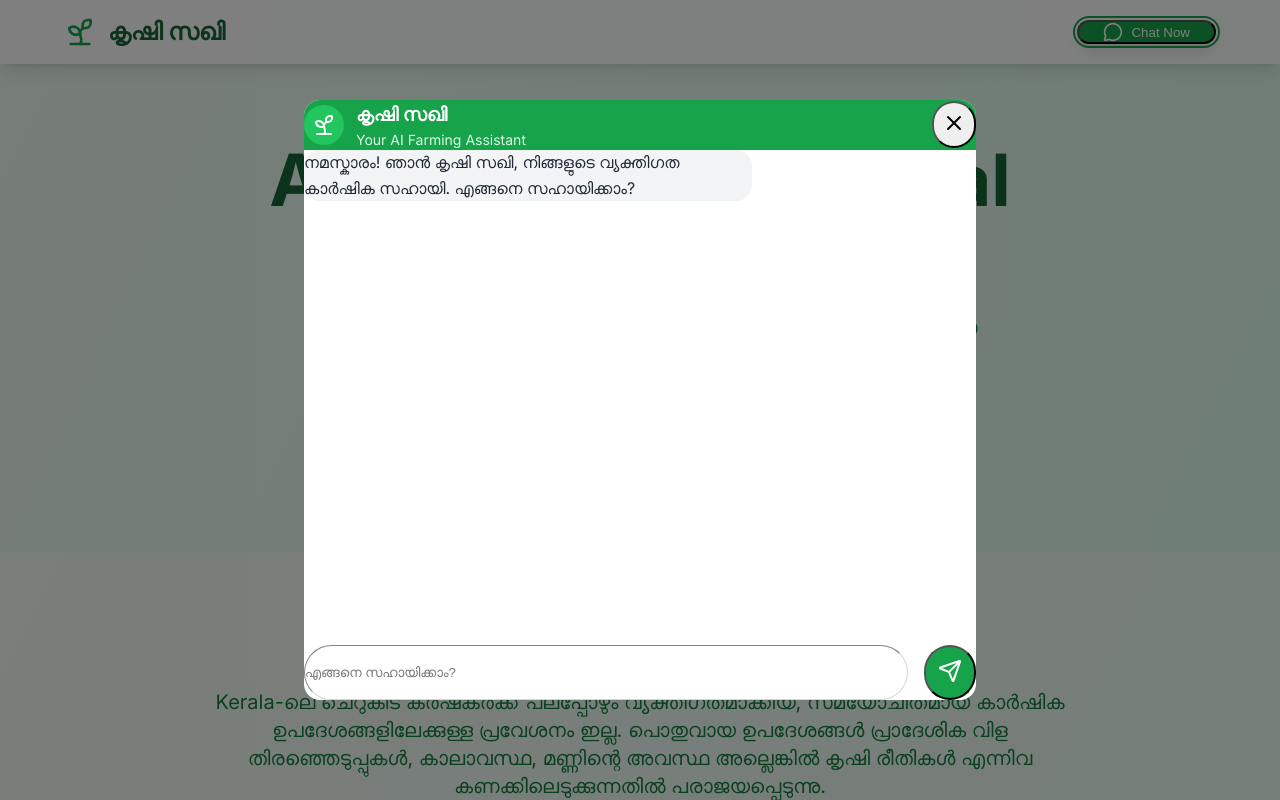
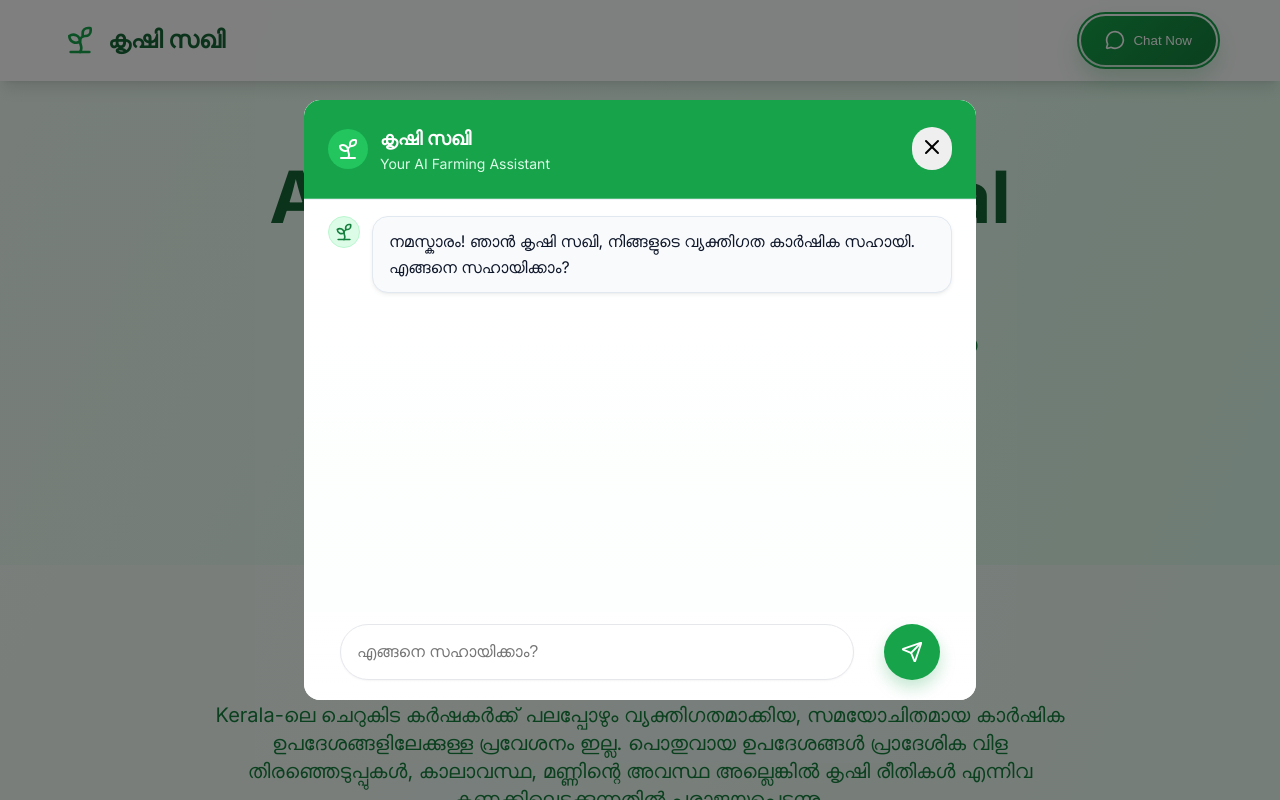
Before and after one commit to evanferrao/personal-farming-assistant, a React (Vite) app: page / in a window 1280 px wide. Both pictures are taken after a click on the button "Chat Now". Shown: the top 800 px of the page. Built offline with nearby package versions, Linux system fonts and the light colour scheme.

Commit message:
Improve CSS

```diff
--- a/src/App.css
+++ b/src/App.css
@@ -213,3 +213,224 @@ html {
 .typing-dot:nth-child(3) {
   animation-delay: 0.4s;
 }
+
+/* Modern Chat UI (ChatGPT-like) */
+.message-row {
+  display: flex;
+  align-items: flex-start;
+  gap: 12px;
+}
+
+.message-row.from-user {
+  justify-content: flex-end;
+}
+
+.message-row.from-bot {
+  justify-content: flex-start;
+}
+
+.avatar {
+  flex: 0 0 auto;
+  width: 32px;
+  height: 32px;
+  border-radius: 9999px;
+  display: flex;
+  align-items: center;
+  justify-content: center;
+  font-size: 16px;
+  line-height: 1;
+}
+
+.avatar.bot {
+  background: var(--green-100);
+  color: var(--green-700);
+  border: 1px solid var(--green-200);
+}
+
+.avatar.user {
+  background: #e5f9ef;
+  color: var(--green-800);
+  border: 1px solid #c9f1da;
+}
+
+.bubble {
+  position: relative;
+  max-width: 72ch;
+  padding: 12px 16px;
+  border-radius: 16px;
+  box-shadow: 0 1px 1px rgba(0,0,0,0.02), 0 2px 4px rgba(0,0,0,0.06);
+  transition: transform 0.15s ease, box-shadow 0.2s ease;
+  white-space: pre-wrap;
+  word-break: break-word;
+}
+
+.bubble:hover {
+  transform: translateY(-1px);
+  box-shadow: 0 6px 16px rgba(0,0,0,0.08);
+}
+
+.bot-bubble {
+  background: #f8fafc;
+  color: #0f172a;
+  border: 1px solid #e2e8f0;
+}
+
+.user-bubble {
+  background: linear-gradient(135deg, var(--green-600), var(--green-700));
+  color: white;
+  border: 1px solid rgba(255,255,255,0.15);
+}
+
+/* Typing bubble */
+.bubble.typing {
+  display: inline-flex;
+  align-items: center;
+  gap: 8px;
+}
+
+.typing-dot {
+  display: inline-block;
+  width: 6px;
+  height: 6px;
+  background: #9ca3af;
+  border-radius: 50%;
+}
+
+/* Input Area */
+.chat-input-area {
+  background: linear-gradient(180deg, rgba(255,255,255,0.8), rgba(255,255,255,1));
+  backdrop-filter: saturate(140%) blur(6px);
+  padding-top: 12px;
+  padding-bottom: 20px; /* extra bottom padding as requested */
+}
+
+.chat-input-wrap {
+  align-items: center;
+  padding-left: 12px;
+  padding-right: 12px;
+  gap: 14px; /* increase input-send spacing */
+}
+
+.chat-input {
+  background: #ffffff;
+  border: 1px solid #e5e7eb;
+  box-shadow: 0 1px 2px rgba(0,0,0,0.04);
+}
+
+.chat-input:hover {
+  box-shadow: 0 2px 6px rgba(0,0,0,0.06);
+}
+
+.send-btn {
+  box-shadow: 0 8px 16px rgba(22, 163, 74, 0.25);
+}
+
+.send-btn:hover {
+  box-shadow: 0 10px 20px rgba(22, 163, 74, 0.35);
+}
+
+/* Modal polish */
+.chat-messages {
+  background: linear-gradient(180deg, #ffffff 0%, #fcfffd 100%);
+  border-top: 1px solid #eef2f7;
+}
+
+/* ===== Chat polish based on feedback ===== */
+/* Add comfy padding so first bubble doesn't touch the header */
+.chat-messages {
+  padding-top: 16px;
+  padding-bottom: 16px;
+}
+
+/* Ensure modal corners are actually rounded on all edges */
+.chat-modal {
+  border-radius: 16px;
+  overflow: hidden; /* clip inner areas so the bottom looks curved */
+}
+
+/* Header compact divider and remove ugly focus border on close icon */
+.chat-header {
+  border-bottom: 1px solid rgba(255,255,255,0.25);
+}
+
+.icon-btn,
+.send-btn {
+  border: none;
+  outline: none;
+}
+
+.icon-btn:focus,
+.send-btn:focus { outline: none !important; }
+.icon-btn:focus-visible,
+.send-btn:focus-visible {
+  outline: none !important;
+  box-shadow: 0 0 0 3px rgba(22,163,74,0.35);
+}
+
+/* Larger input and consistent send button size */
+.chat-input {
+  height: 56px;
+  padding: 0 16px;
+  font-size: 1rem;
+}
+
+.send-btn {
+  width: 56px;
+  height: 56px;
+  display: inline-flex;
+  align-items: center;
+  justify-content: center;
+  border: none;
+}
+
+.send-btn svg { width: 22px; height: 22px; }
+
+/* Improve vertical rhythm between messages */
+.message-row + .message-row { margin-top: 12px; }
+
+/* Chat Now CTA styles */
+.chat-launch-btn {
+  background: linear-gradient(135deg, var(--green-600), var(--green-700));
+  border: none;
+  outline: none;
+  box-shadow: 0 12px 24px rgba(22,163,74,0.25);
+  padding-top: 0.9rem; /* taller */
+  padding-bottom: 0.9rem;
+}
+
+.chat-launch-btn:hover {
+  filter: brightness(1.02);
+  box-shadow: 0 16px 30px rgba(22,163,74,0.35);
+}
+
+.chat-launch-btn:focus-visible {
+  outline: none;
+  box-shadow: 0 0 0 3px rgba(34,197,94,0.35), 0 12px 24px rgba(22,163,74,0.25);
+}
+
+/* Hero CTA buttons */
+.cta-btn { border: none; outline: none; }
+.cta-btn:focus-visible { box-shadow: 0 0 0 3px rgba(22,163,74,0.35); }
+
+.primary-cta {
+  background: linear-gradient(135deg, var(--green-600), var(--green-700));
+  color: #fff;
+  box-shadow: 0 12px 24px rgba(22,163,74,0.25);
+}
+
+.primary-cta:hover {
+  filter: brightness(1.02);
+  box-shadow: 0 16px 30px rgba(22,163,74,0.35);
+}
+
+.secondary-cta {
+  background: #ecfdf5; /* soft emerald */
+  color: var(--green-800);
+  box-shadow: inset 0 0 0 0 transparent, 0 6px 14px rgba(16,185,129,0.15);
+}
+
+.secondary-cta:hover {
+  background: #d1fae5;
+  color: var(--green-900);
+  box-shadow: 0 10px 20px rgba(16,185,129,0.25);
+}
--- a/src/App.jsx
+++ b/src/App.jsx
@@ -86,7 +86,7 @@ function App() {
             whileHover={{ scale: 1.05 }}
             whileTap={{ scale: 0.95 }}
             onClick={() => setIsChatOpen(true)}
-            className="bg-green-600 hover:bg-green-700 text-white px-6 py-3 rounded-full flex items-center space-x-2 transition-all duration-300 shadow-lg hover:shadow-xl"
+            className="bg-green-600 hover:bg-green-700 text-white px-6 py-3 rounded-full flex items-center space-x-2 transition-all duration-300 shadow-lg hover:shadow-xl chat-launch-btn"
           >
             <MessageCircle className="w-5 h-5" />
             <span>Chat Now</span>
@@ -126,14 +126,14 @@ function App() {
               whileHover={{ scale: 1.05 }}
               whileTap={{ scale: 0.95 }}
               onClick={() => setIsChatOpen(true)}
-              className="bg-green-600 hover:bg-green-700 text-white px-8 py-4 rounded-full text-lg font-semibold transition-all duration-300 shadow-lg hover:shadow-xl"
+              className="bg-green-600 hover:bg-green-700 text-white px-8 py-4 rounded-full text-lg font-semibold transition-all duration-300 shadow-lg hover:shadow-xl cta-btn primary-cta"
             >
               Start Farming Journey
             </motion.button>
             <motion.button
               whileHover={{ scale: 1.05 }}
               whileTap={{ scale: 0.95 }}
-              className="border-2 border-green-600 text-green-600 hover:bg-green-600 hover:text-white px-8 py-4 rounded-full text-lg font-semibold transition-all duration-300"
+              className="text-green-700 px-8 py-4 rounded-full text-lg font-semibold transition-all duration-300 cta-btn secondary-cta"
             >
               Learn More
             </motion.button>
@@ -261,10 +261,10 @@ function App() {
               initial={{ scale: 0.5, opacity: 0 }}
               animate={{ scale: 1, opacity: 1 }}
               exit={{ scale: 0.5, opacity: 0 }}
-              className="bg-white rounded-2xl w-full max-w-2xl h-[600px] flex flex-col shadow-2xl"
+              className="bg-white rounded-2xl w-full max-w-2xl h-[600px] flex flex-col shadow-2xl chat-modal"
             >
               {/* Chat Header */}
-              <div className="bg-green-600 text-white p-6 rounded-t-2xl flex justify-between items-center">
+              <div className="bg-green-600 text-white p-6 rounded-t-2xl flex justify-between items-center chat-header">
                 <div className="flex items-center space-x-3">
                   <div className="w-10 h-10 bg-green-500 rounded-full flex items-center justify-center">
                     <Sprout className="w-6 h-6" />
@@ -276,50 +276,65 @@ function App() {
                 </div>
                 <button
                   onClick={() => setIsChatOpen(false)}
-                  className="hover:bg-green-500 p-2 rounded-full transition-colors"
+                  className="hover:bg-green-500 p-2 rounded-full transition-colors icon-btn"
                 >
                   <X className="w-6 h-6" />
                 </button>
               </div>
 
               {/* Chat Messages */}
-              <div className="flex-1 p-6 overflow-y-auto space-y-4">
+              <div className="flex-1 p-6 overflow-y-auto space-y-4 chat-messages">
                 {messages.map((message) => (
                   <motion.div
                     key={message.id}
                     initial={{ opacity: 0, y: 20 }}
                     animate={{ opacity: 1, y: 0 }}
-                    className={`flex ${message.sender === 'user' ? 'justify-end' : 'justify-start'}`}
+                    className={`message-row ${message.sender === 'user' ? 'from-user' : 'from-bot'}`}
                   >
+                    {message.sender !== 'user' && (
+                      <div className="avatar bot">
+                        <Sprout className="w-5 h-5" />
+                      </div>
+                    )}
                     <div
-                      className={`max-w-xs lg:max-w-md px-4 py-3 rounded-2xl ${
-                        message.sender === 'user'
-                          ? 'bg-green-600 text-white'
-                          : 'bg-gray-100 text-gray-800'
+                      className={`bubble ${
+                        message.sender === 'user' ? 'user-bubble' : 'bot-bubble'
                       }`}
                     >
                       {message.text}
                     </div>
+                    {message.sender === 'user' && (
+                      <div className="avatar user">🧑‍🌾</div>
+                    )}
                   </motion.div>
                 ))}
+                {/* Typing indicator placeholder (when AI added, toggle visibility) */}
+                {/* <div className="message-row from-bot">
+                  <div className="avatar bot"><Sprout className="w-5 h-5" /></div>
+                  <div className="bubble bot-bubble typing">
+                    <span className="typing-dot">•</span>
+                    <span className="typing-dot">•</span>
+                    <span className="typing-dot">•</span>
+                  </div>
+                </div> */}
               </div>
 
               {/* Chat Input */}
-              <div className="p-6 border-t border-gray-200">
-                <div className="flex space-x-4">
+              <div className="p-6 border-t border-gray-200 chat-input-area">
+                <div className="flex space-x-4 chat-input-wrap">
                   <input
                     type="text"
                     value={inputMessage}
                     onChange={(e) => setInputMessage(e.target.value)}
                     onKeyPress={(e) => e.key === 'Enter' && handleSendMessage()}
                     placeholder="എങ്ങനെ സഹായിക്കാം?"
-                    className="flex-1 border border-gray-300 rounded-full px-4 py-3 focus:outline-none focus:ring-2 focus:ring-green-500"
+                    className="flex-1 border border-gray-300 rounded-full px-4 py-3 focus:outline-none focus:ring-2 focus:ring-green-500 chat-input"
                   />
                   <motion.button
                     whileHover={{ scale: 1.05 }}
                     whileTap={{ scale: 0.95 }}
                     onClick={handleSendMessage}
-                    className="bg-green-600 hover:bg-green-700 text-white p-3 rounded-full transition-colors"
+                    className="bg-green-600 hover:bg-green-700 text-white p-3 rounded-full transition-colors send-btn"
                   >
                     <Send className="w-6 h-6" />
                   </motion.button>
--- a/src/index.css
+++ b/src/index.css
@@ -112,6 +112,8 @@ a {
 .container { width: 100%; margin-left: auto; margin-right: auto; padding-left: 1rem; padding-right: 1rem; }
 .mx-auto { margin-left: auto; margin-right: auto; }
 .px-6 { padding-left: 1.5rem; padding-right: 1.5rem; }
+.p-6 { padding: 1.5rem; }
+.py-6 { padding-top: 1.5rem; padding-bottom: 1.5rem; }
 .py-4 { padding-top: 1rem; padding-bottom: 1rem; }
 .flex { display: flex; }
 .justify-between { justify-content: space-between; }
```
